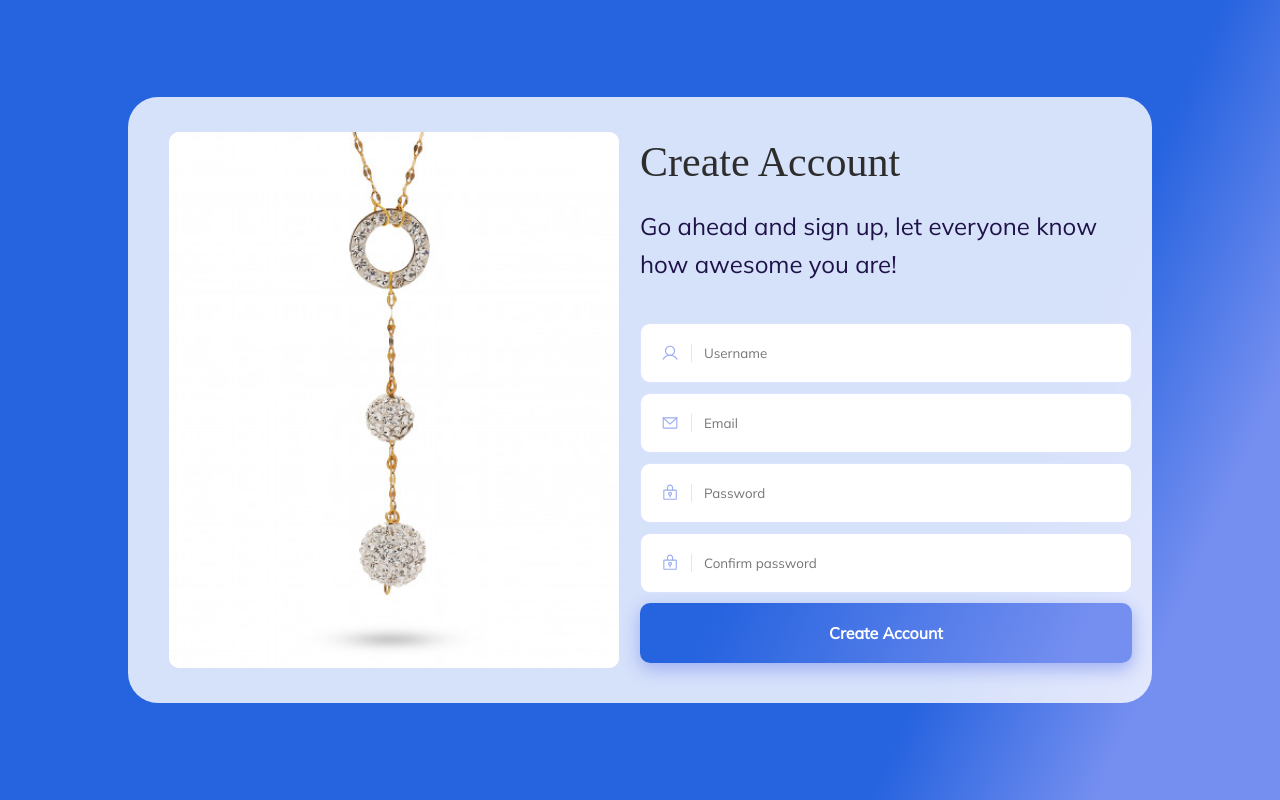
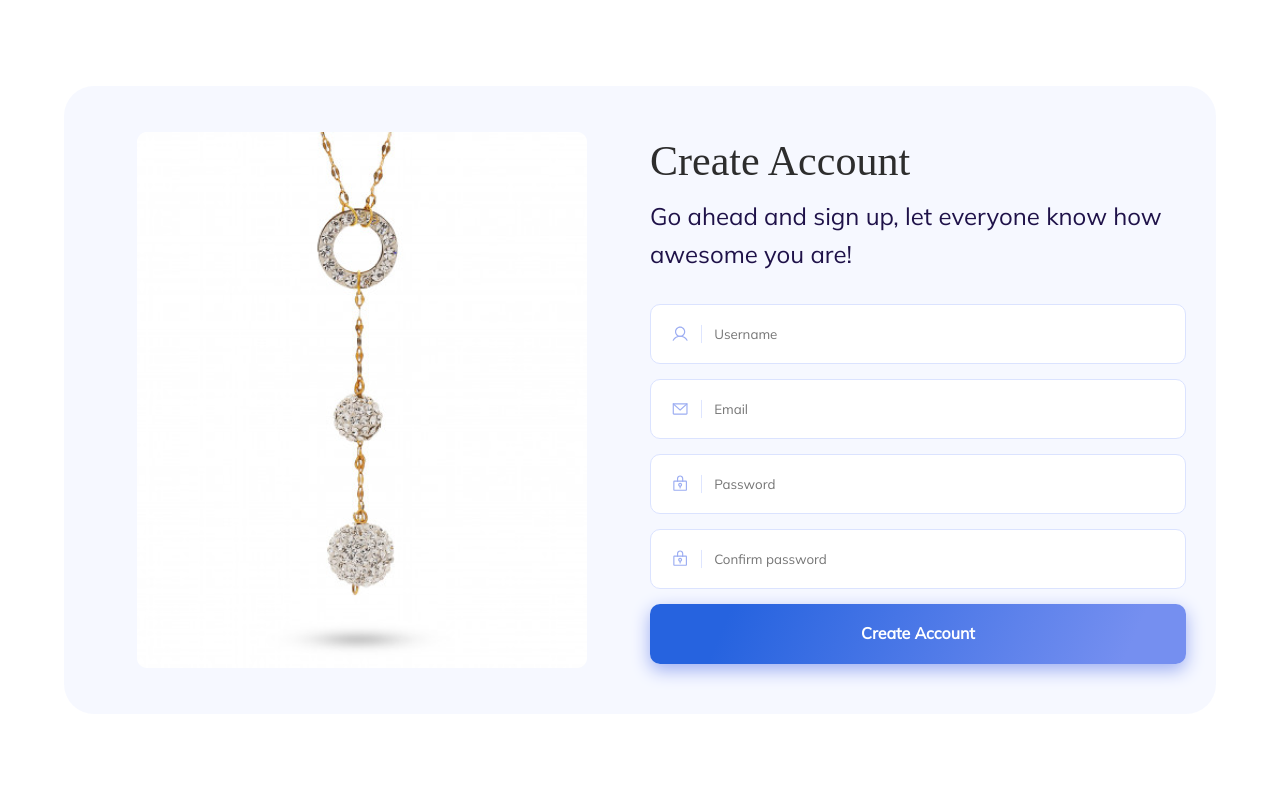
Before and after one commit to Ojotule-Benjamin/valinteca-Task, a React (Create React App) app: page /register in a window 1280 px wide. Built offline with nearby package versions, Linux system fonts and the light colour scheme.

Commit message:
fixed bug

```diff
--- a/src/pages/signUp.scss
+++ b/src/pages/signUp.scss
@@ -1,17 +1,9 @@
 @import "../scss/breakpoints";
 
 .signUpContainer {
-  //background-color: rgba(245, 247, 255, 0.85);
-  // background-image: linear-gradient(
-  //   180deg,
-  //   "#9CADF2",
-  //   "#FFFFFF",
-  //   "#DBE3FF",
-  //   "#2663DF",
-  //   "#F5F7FF"
-  // );
+  background-color: rgba(245, 247, 255, 0.85);
   width: 100%;
-  background: linear-gradient(113.87deg, #2663df 74.81%, #758ff0 88.76%);
+  // background: linear-gradient(113.87deg, #2663df 74.81%, #758ff0 88.76%);
   gap: 40px;
 
   @include md {
@@ -30,7 +22,6 @@
     flex-direction: column;
     background-color: rgba(245, 247, 255, 0.85);
     width: 100%;
-
     padding: 20px 20px;
 
     @include md {
@@ -39,10 +30,10 @@
       justify-content: center;
       flex-direction: row;
       background-color: rgba(245, 247, 255, 0.85);
-      width: 80%;
+      width: 90%;
       //padding: 60px;
       border-radius: 30px;
-      padding: 20px 20px;
+      padding: 40px "auto";
     }
 
     .left {
@@ -76,21 +67,20 @@
       display: flex;
       align-items: center;
       justify-content: center;
-      //gap: 10px;
+      gap: 10px;
       margin-top: 40px;
 
       @include md {
         width: 50%;
-        height: 566px;
-        //margin: 60px 60px 60px 0;
+        //height: 566px;
+        margin: 60px 60px 60px 0;
         //padding: 10% 5% 10% 0;
         flex-direction: column;
         display: flex;
         align-items: flex-start;
         justify-content: space-evenly;
-        //justify-content: center;
-        //background-color: red;
-        //padding: 30px 10px;
+
+        padding: 30px 10px;
         margin: 0;
       }
 
@@ -140,7 +130,7 @@
       form {
         width: 100%;
         height: "100%";
-        gap: 10px;
+        gap: 15px;
         display: flex;
         align-items: flex-start;
         justify-content: center;
@@ -190,7 +180,6 @@
         @include md {
           width: 100%;
           text-decoration: none;
-          //margin-top: 20px;
         }
       }
 
@@ -199,7 +188,6 @@
         flex-direction: row;
         justify-content: center;
         align-items: center;
-        //gap: 12px;
         width: 100%;
         height: 60px;
         background: linear-gradient(113.87deg, #2663df 14.81%, #758ff0 88.76%);
```
